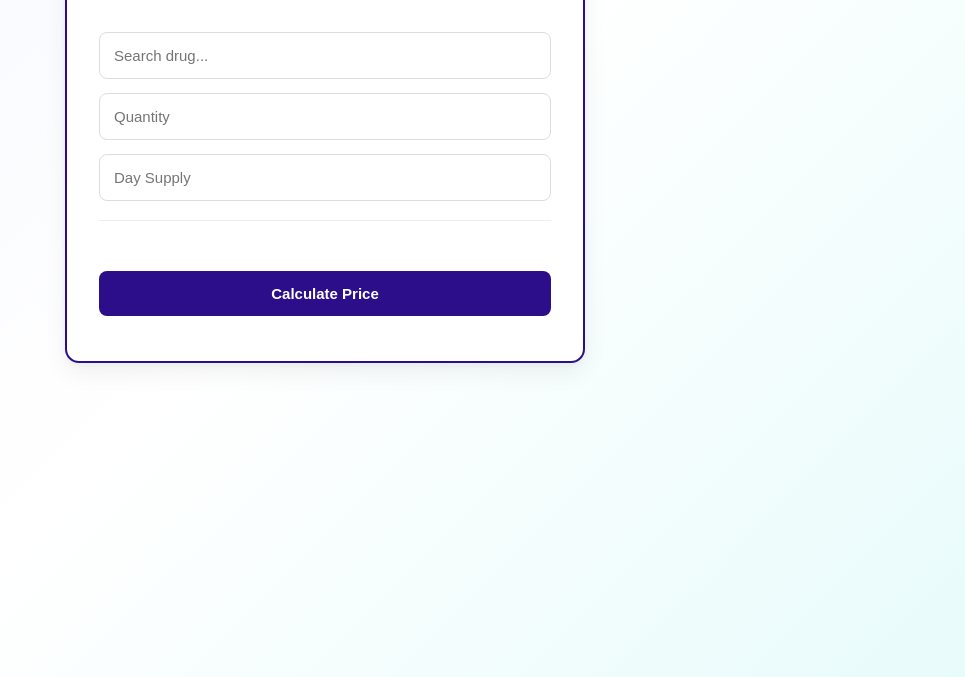
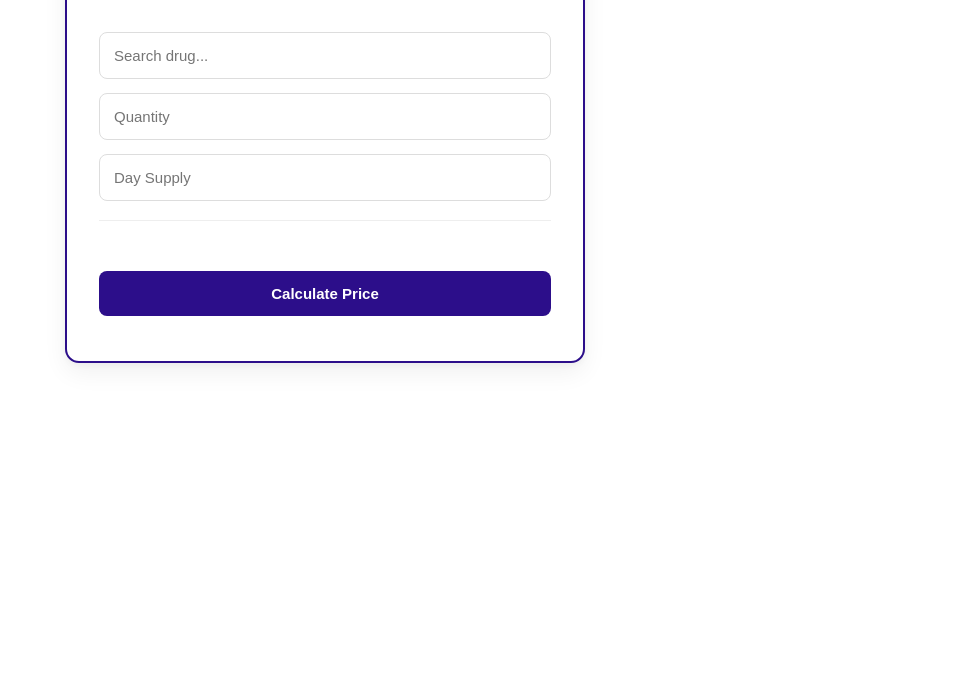
Before and after one commit to CamFinch/FarmingtonFamilyPharmacyPricing, a website: page public/index.html in a window 1280 px wide. Shown: the part 203-880 px from the top of the page, without its empty margins (315-1280 px from the left). Drawn offline with Linux system fonts and the light colour scheme.

Commit message:
commmited

```diff
--- a/public/index.html
+++ b/public/index.html
@@ -15,12 +15,7 @@ margin:0;
 font-family:"Segoe UI",sans-serif;
 color:#1e293b;
 
-background:linear-gradient(
-135deg,
-#f5f7ff 0%,
-#ffffff 50%,
-#e8fbfb 100%
-);
+background: transparent;
 
 min-height:100vh;
 }
```
